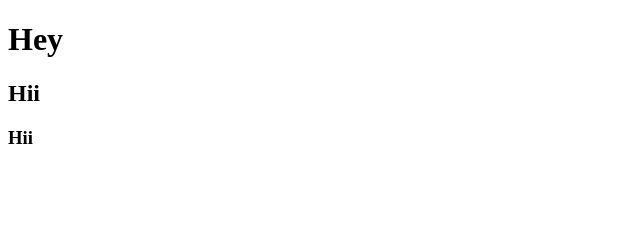
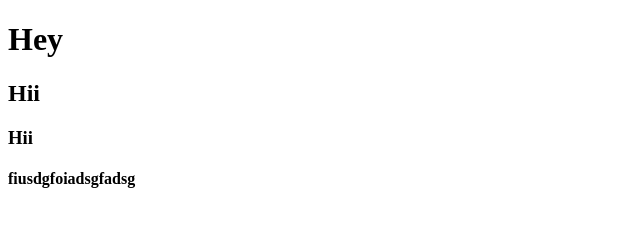
Before and after one commit to Abhishek-rai-07/deltainox-oversease, a plain HTML site: page index.html in a window 1280 px wide. Shown: the whole page, without its empty margins (0-640 px from the left). Drawn offline with Linux system fonts and the light colour scheme.

Commit message:
Update index.html

```diff
--- a/index.html
+++ b/index.html
@@ -9,5 +9,6 @@
     <h1>Hey</h1>
     <h2>Hii</h2>
     <h3>Hii</h3>
+    <h4>fiusdgfoiadsgfadsg</h4>
 </body>
 </html>
```
